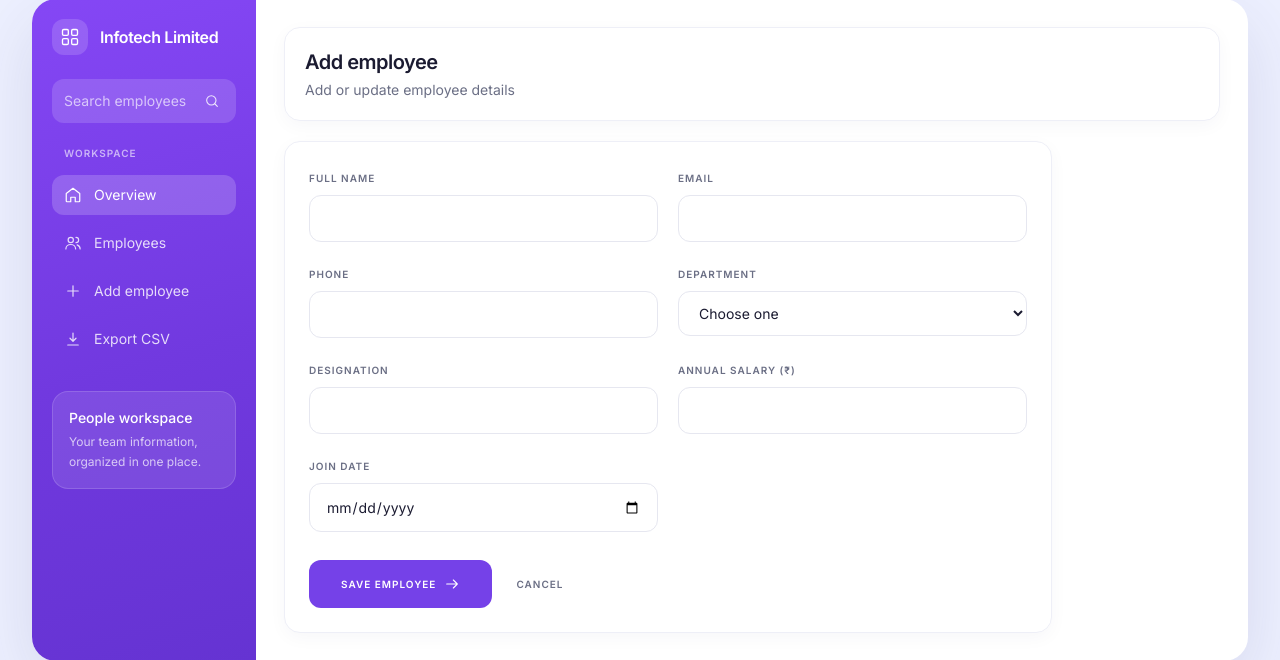
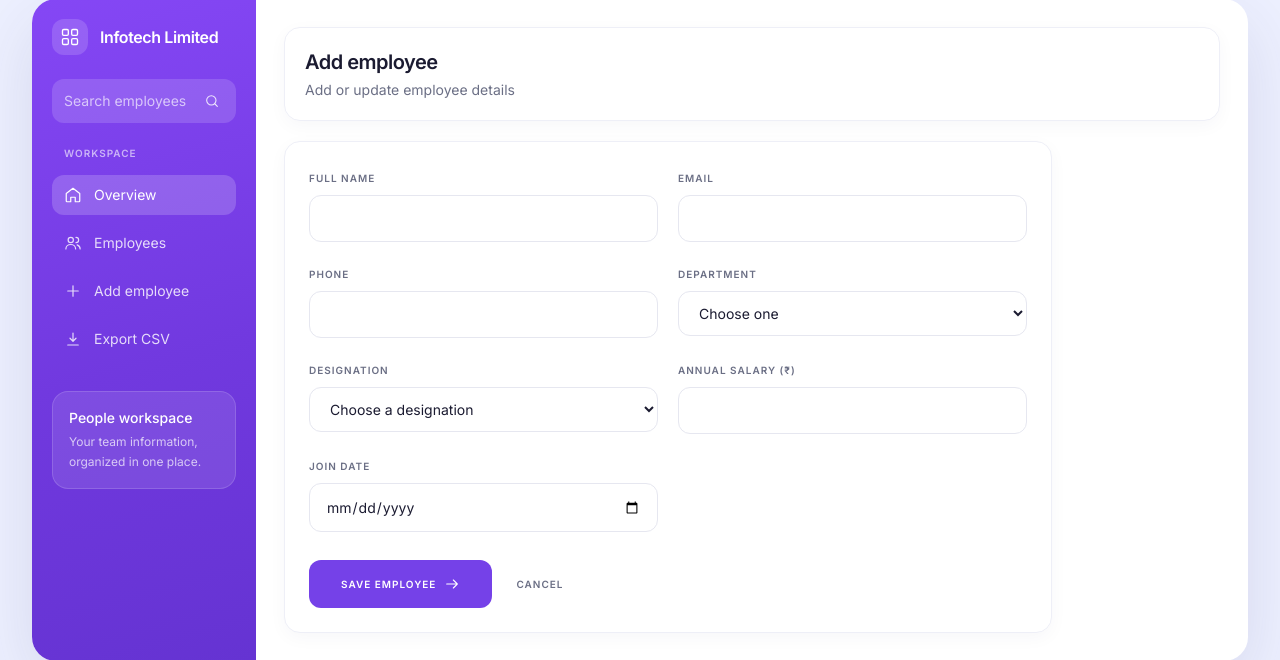
Before and after one commit to buzin8/employee-management-system, a Flask app: page /add in a window 1280 px wide. Shown: the part 109-769 px from the top of the page. Run offline with Flask 3, Linux system fonts and the light colour scheme; some libraries are stand-ins or nearby versions.

Commit message:
Add department-specific designations
Co-authored-by: Copilot <223556219+Copilot@users.noreply.github.com>

```diff
--- a/app.py
+++ b/app.py
@@ -8,6 +8,14 @@ DB = os.environ.get("EMS_DB_PATH") or (
 )
 PER_PAGE = 8
 DEPARTMENTS = ["Engineering", "Design", "Operations", "Finance", "People", "Sales"]
+DESIGNATIONS = {
+    "Engineering": ["Backend Developer", "Frontend Developer", "Full Stack Developer", "Software Engineer", "DevOps Engineer", "Security Engineer", "QA Engineer"],
+    "Design": ["UI Designer", "UX Designer", "Product Designer", "Graphic Designer"],
+    "Operations": ["Network Administrator", "Operations Manager", "Operations Executive"],
+    "Finance": ["Accounts Analyst", "Accountant", "Financial Analyst", "Finance Manager"],
+    "People": ["HR Executive", "HR Manager", "Recruiter"],
+    "Sales": ["Sales Executive", "Sales Manager", "Account Executive"],
+}
 SORTS = {"name": "name", "salary": "salary DESC", "joined": "join_date DESC", "department": "department, name"}
 
 SCHEMA = """
@@ -69,10 +77,12 @@ def validate(form, emp_id=None):
         errors.append("Enter a valid email address.")
     if data["phone"] and not re.match(r"^[0-9+\-\s]{7,15}$", data["phone"]):
         errors.append("Phone can contain digits, +, - and spaces (7 to 15 characters).")
-    if not data["department"]:
+    if data["department"] not in DEPARTMENTS:
         errors.append("Choose a department.")
     if not data["designation"]:
-        errors.append("Enter a designation.")
+        errors.append("Choose a designation.")
+    elif emp_id is None and data["designation"] not in DESIGNATIONS.get(data["department"], []):
+        errors.append("Choose a designation for the selected department.")
     try:
         if float(data["salary"]) <= 0:
             raise ValueError
@@ -126,7 +136,7 @@ def add():
             return redirect(url_for("index"))
         for e in errors:
             flash(e, "error")
-    return render_template("form.html", e=data, departments=DEPARTMENTS, mode="Add")
+    return render_template("form.html", e=data, departments=DEPARTMENTS, designations=DESIGNATIONS, mode="Add")
 
 
 @app.route("/edit/<int:emp_id>", methods=["GET", "POST"])
@@ -145,7 +155,7 @@ def edit(emp_id):
             return redirect(url_for("index"))
         for e in errors:
             flash(e, "error")
-    return render_template("form.html", e=data, departments=DEPARTMENTS, mode="Edit")
+    return render_template("form.html", e=data, departments=DEPARTMENTS, designations=DESIGNATIONS, mode="Edit")
 
 
 @app.route("/delete/<int:emp_id>", methods=["POST"])
--- a/templates/form.html
+++ b/templates/form.html
@@ -9,11 +9,36 @@
 <form method="post" class="dashboard-card bg-white rounded-2xl p-5 sm:p-6 grid md:grid-cols-2 gap-5 max-w-3xl">
   {{ field('name', 'Full name') }}{{ field('email', 'Email', 'email') }}{{ field('phone', 'Phone', 'tel', false) }}
   <label class="block"><span class="label text-mute">Department</span>
-    <select name="department" required class="mt-2 w-full border border-line rounded-xl px-4 py-3 bg-white"><option value="">Choose one</option>{% for d in departments %}<option {{ 'selected' if d == e.get('department') }}>{{ d }}</option>{% endfor %}</select></label>
-  {{ field('designation', 'Designation') }}{{ field('salary', 'Annual salary (₹)', 'number') }}{{ field('join_date', 'Join date', 'date') }}
+    <select name="department" id="department" required class="mt-2 w-full border border-line rounded-xl px-4 py-3 bg-white"><option value="">Choose one</option>{% for d in departments %}<option value="{{ d }}" {{ 'selected' if d == e.get('department') }}>{{ d }}</option>{% endfor %}</select></label>
+  {% if mode == 'Add' %}
+  <label class="block"><span class="label text-mute">Designation</span>
+    <select name="designation" id="designation" required class="mt-2 w-full border border-line rounded-xl px-4 py-3 bg-white">
+      <option value="">Choose a designation</option>
+      {% for designation in designations.get(e.get('department', ''), []) %}
+      <option value="{{ designation }}" {{ 'selected' if designation == e.get('designation') }}>{{ designation }}</option>
+      {% endfor %}
+    </select></label>
+  {% else %}
+  {{ field('designation', 'Designation') }}
+  {% endif %}
+  {{ field('salary', 'Annual salary (₹)', 'number') }}{{ field('join_date', 'Join date', 'date') }}
   <div class="md:col-span-2 flex items-center gap-6 pt-2">
     <button class="group label bg-brand text-white rounded-xl px-8 py-4 inline-flex items-center gap-2 hover:opacity-90 transition">Save employee <span class="transition-transform duration-300 group-hover:translate-x-1">{{ i.ic('arrow', 'w-4 h-4') }}</span></button>
     <a href="{{ url_for('index') }}" class="label text-mute hover:text-fg transition">Cancel</a>
   </div>
 </form>
+{% if mode == 'Add' %}
+<script>
+const departmentSelect = document.getElementById('department');
+const designationSelect = document.getElementById('designation');
+const designationsByDepartment = {{ designations|tojson }};
+
+departmentSelect.addEventListener('change', () => {
+  designationSelect.replaceChildren(new Option('Choose a designation', ''));
+  for (const designation of designationsByDepartment[departmentSelect.value] || []) {
+    designationSelect.add(new Option(designation, designation));
+  }
+});
+</script>
+{% endif %}
 {% endblock %}
```
